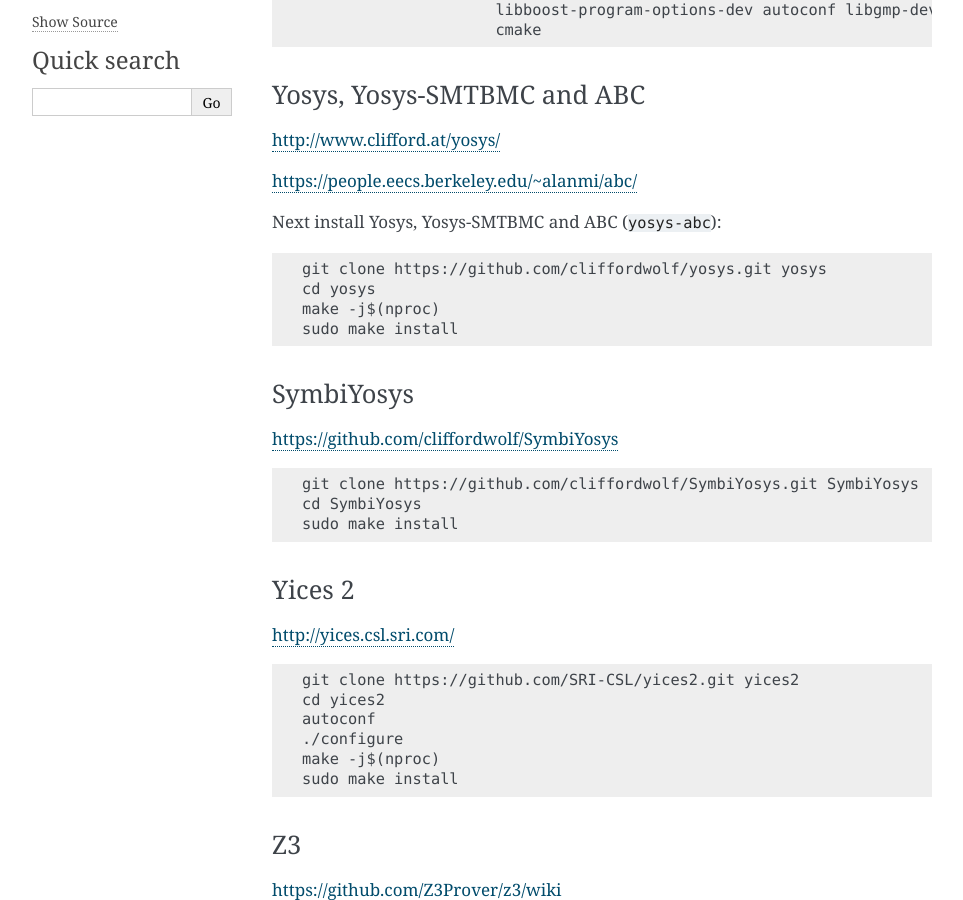
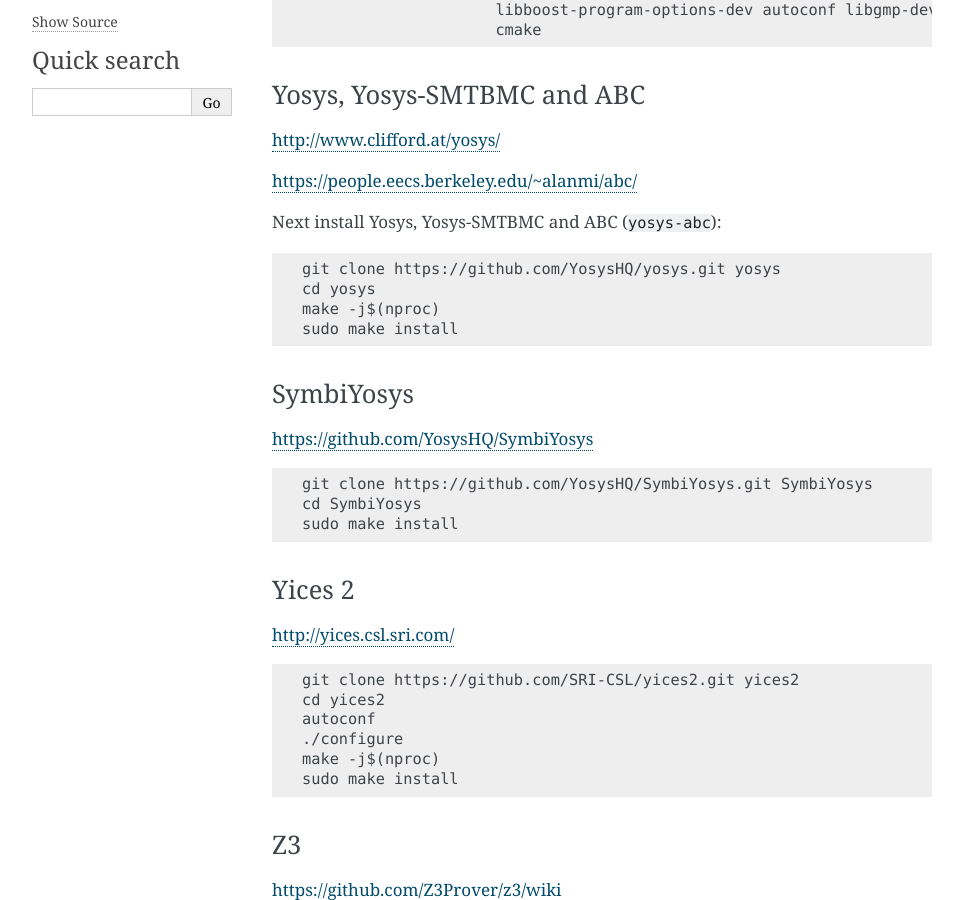
Before and after one commit to YosysHQ/sby, a Sphinx documentation site: the page built from docs/source/quickstart.rst, in a window 1280 px wide and 900 px high, scrolled down 475 px. Shown: the whole window, without its empty margins (148-1111 px from the left). Built offline with Sphinx 7.4.7, drawn with Linux system fonts in a browser that asks for light colours; some of the changed lines change nothing that is shown.

Commit message:
Fix YosysHQ links
Signed-off-by: Clifford Wolf <clifford@clifford.at>

```diff
--- a/docs/source/quickstart.rst
+++ b/docs/source/quickstart.rst
@@ -3,7 +3,7 @@
 ===============
 
 The example files used in this chapter can be downloaded from `here
-<https://github.com/cliffordwolf/SymbiYosys/tree/master/docs/examples/quickstart>`_.
+<https://github.com/YosysHQ/SymbiYosys/tree/master/docs/examples/quickstart>`_.
 
 Installing
 ----------
@@ -36,7 +36,7 @@
 
 .. code-block:: text
 
-   git clone https://github.com/cliffordwolf/yosys.git yosys
+   git clone https://github.com/YosysHQ/yosys.git yosys
    cd yosys
    make -j$(nproc)
    sudo make install
@@ -44,11 +44,11 @@
 SymbiYosys
 ~~~~~~~~~~
 
-https://github.com/cliffordwolf/SymbiYosys
+https://github.com/YosysHQ/SymbiYosys
 
 .. code-block:: text
 
-   git clone https://github.com/cliffordwolf/SymbiYosys.git SymbiYosys
+   git clone https://github.com/YosysHQ/SymbiYosys.git SymbiYosys
    cd SymbiYosys
    sudo make install
 
```
